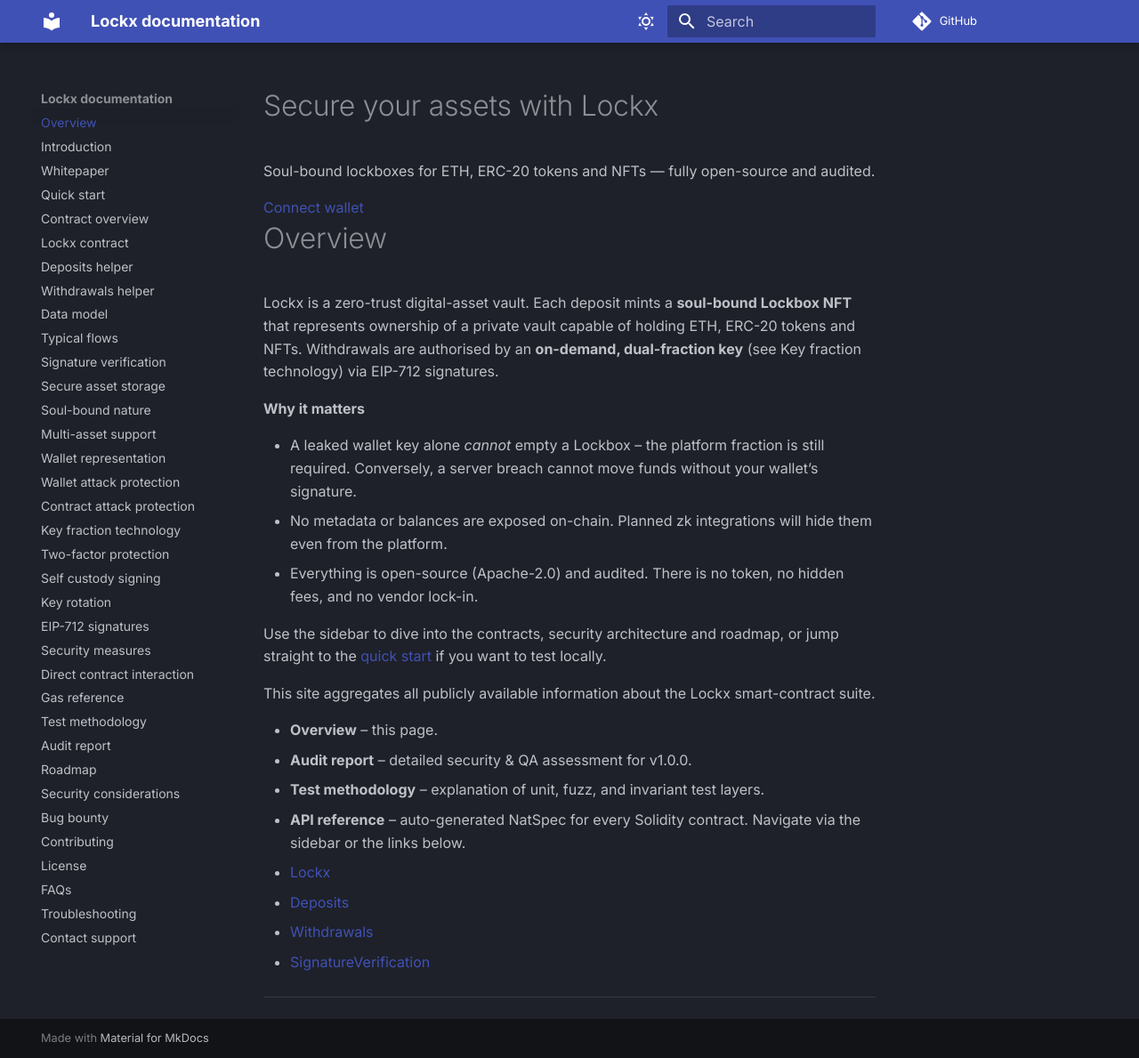
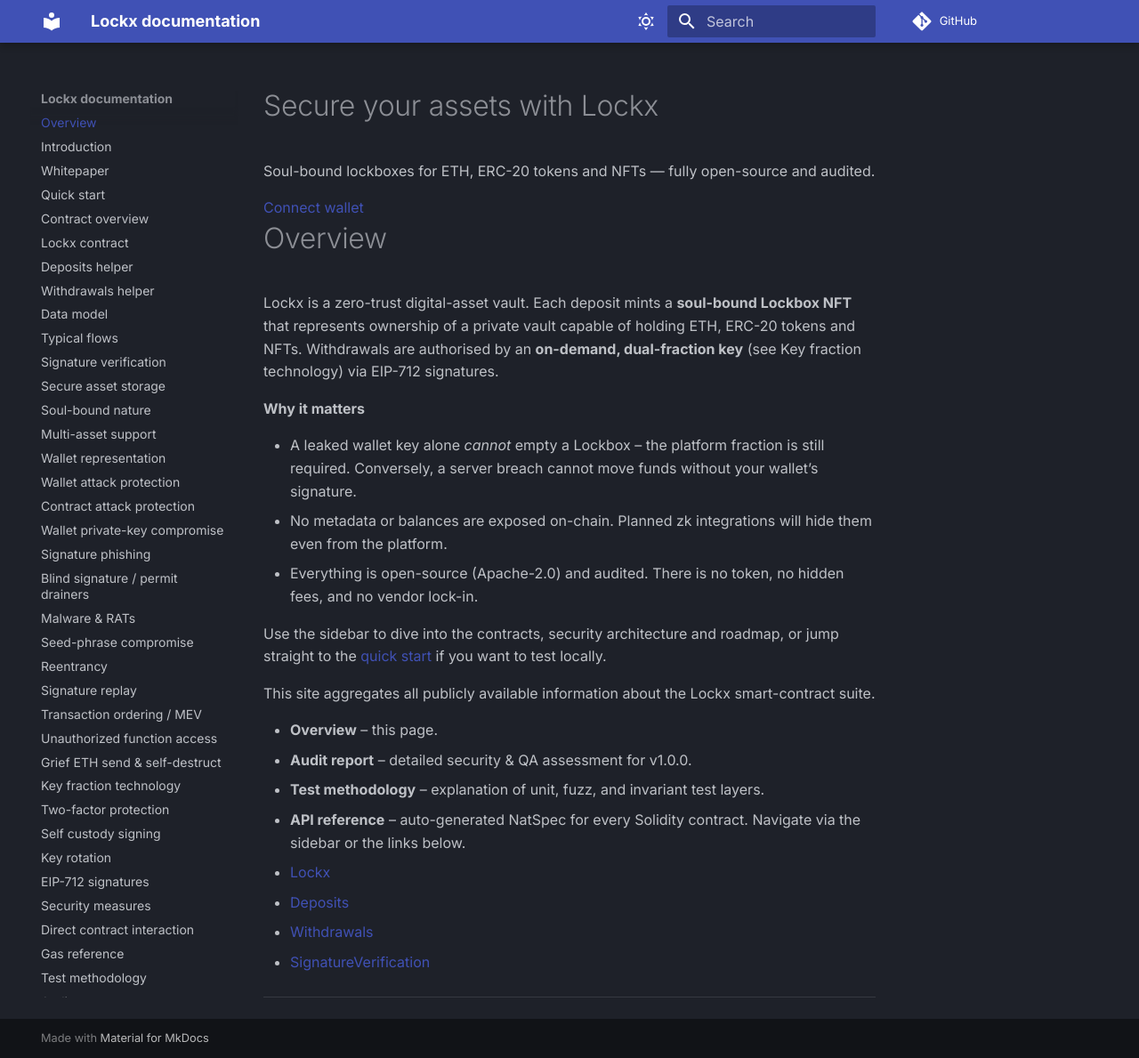
Before and after one commit to richardjaee/Lockx-Contracts, an MkDocs documentation site: the page built from docs/index.md, in a window 1280 px wide and 1189 px high. Shown: the whole window at 89% size. Built offline with MkDocs 1.6.1 and Material for MkDocs 9.7.7, drawn with Linux system fonts in a browser that asks for light colours; comment, search, counter and statistics services are not loaded.

Commit message:
nav: promote nested attack scenario headers to top-level sidebar links

```diff
--- a/mkdocs.yml
+++ b/mkdocs.yml
@@ -52,6 +52,16 @@ nav:
   # Security benefits
   - Wallet attack protection: security-benefits/wallet-attack-protection.md
   - Contract attack protection: security-benefits/contract-attack-protection.md
+  - Wallet private-key compromise: security-benefits/wallet-attack-protection.md#1-wallet-private-key-compromise
+  - Signature phishing: security-benefits/wallet-attack-protection.md#2-signature-phishing
+  - Blind signature / permit drainers: security-benefits/wallet-attack-protection.md#3-blind-signature-permit-drainers
+  - Malware & RATs: security-benefits/wallet-attack-protection.md#4-malware-rats
+  - Seed-phrase compromise: security-benefits/wallet-attack-protection.md#5-seed-phrase-compromise
+  - Reentrancy: security-benefits/contract-attack-protection.md#1-reentrancy
+  - Signature replay: security-benefits/contract-attack-protection.md#2-signature-replay
+  - Transaction ordering / MEV: security-benefits/contract-attack-protection.md#3-transaction-ordering-mev
+  - Unauthorized function access: security-benefits/contract-attack-protection.md#4-unauthorized-function-access
+  - Grief ETH send & self-destruct: security-benefits/contract-attack-protection.md#5-grief-eth-send-self-destruct
 
   # Key management
   - Key fraction technology: key-management/key-fraction.md
```
